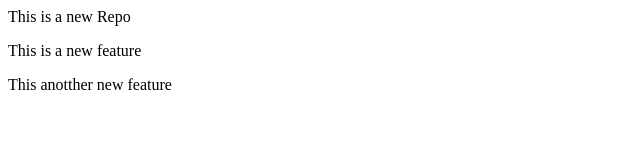
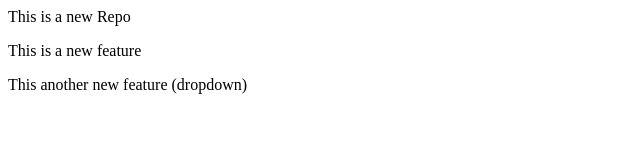
Before and after one commit to MaheshGurjar12/LocalRepo, a plain HTML site: page index.html in a window 1280 px wide. Shown: the whole page, without its empty margins (0-640 px from the left). Drawn offline with Linux system fonts and the light colour scheme.

```diff
--- a/index.html
+++ b/index.html
@@ -1,3 +1,3 @@
 <p>This is a new Repo</p>
 <p>This is a new feature</p>
-<p>This anotther new feature</p>
+<p>This another new feature (dropdown)</p>
```
